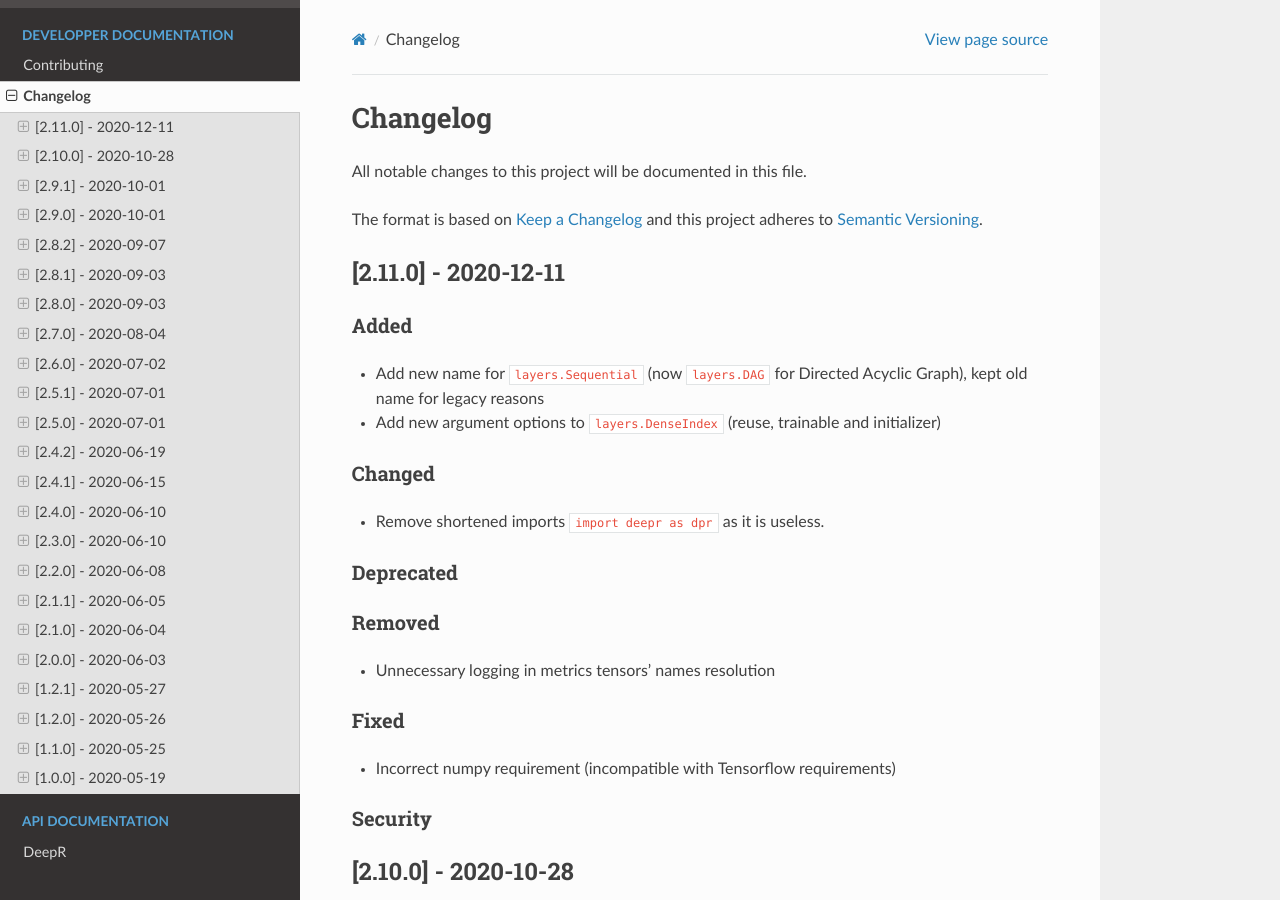
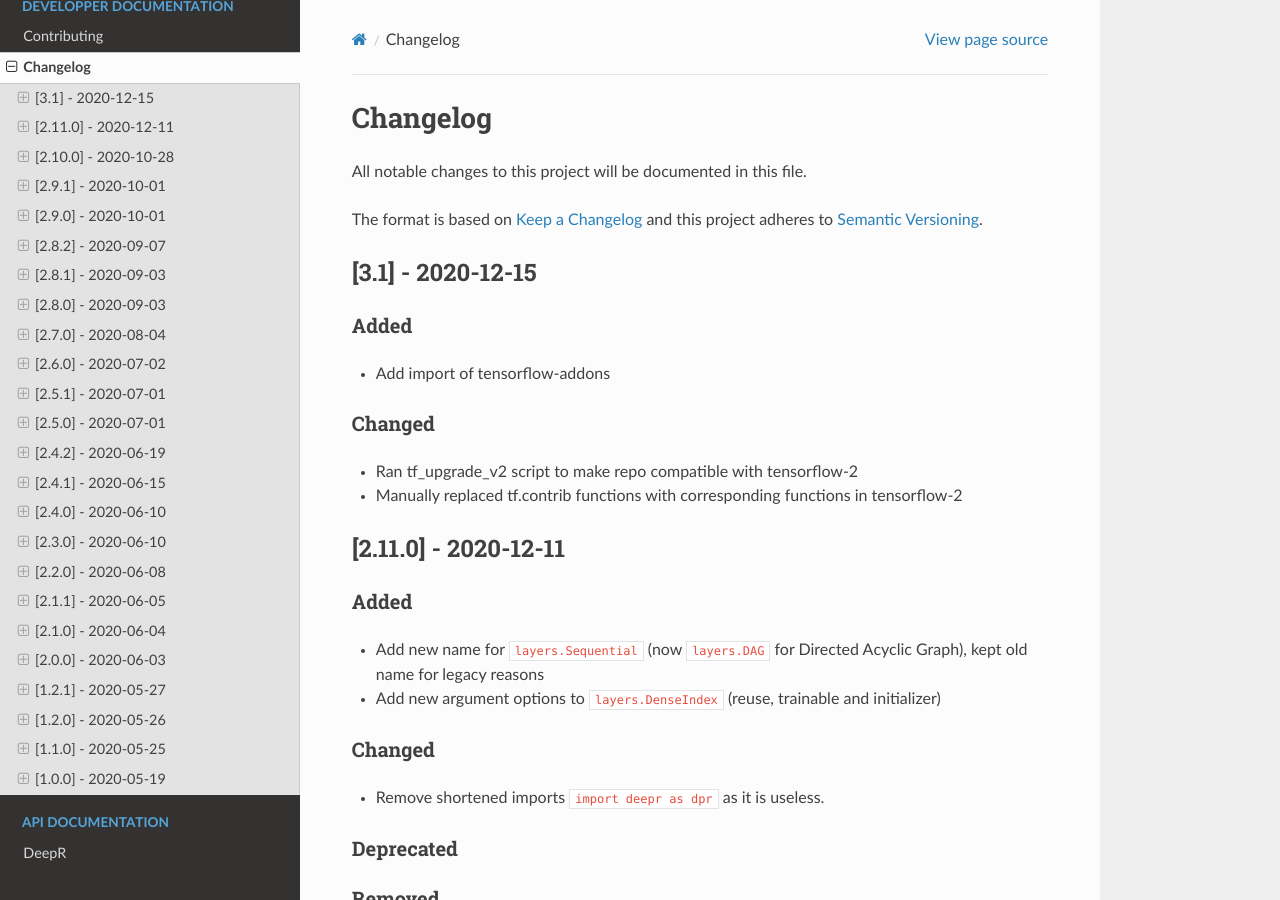
Before and after one commit to criteo/deepr, a Sphinx documentation site: the page built from docs/CHANGELOG.rst, in a window 1280 px wide and 900 px high. Built offline with Sphinx 7.4.7 and the Read the Docs theme 2.0.0, drawn with Linux system fonts in a browser that asks for light colours; pages that are not in the unit, such as notebooks, are missing from menus.

Commit message:
Modified changelog

```diff
--- a/docs/CHANGELOG.rst
+++ b/docs/CHANGELOG.rst
@@ -5,6 +5,18 @@ All notable changes to this project will be documented in this file.
 
 The format is based on `Keep a Changelog <http://keepachangelog.com/>`_
 and this project adheres to `Semantic Versioning <http://semver.org/>`_.
+
+[3.1] - 2020-12-15
+------------------
+
+Added
+~~~~~
+- Add import of tensorflow-addons
+
+Changed
+~~~~~~~
+- Ran tf_upgrade_v2 script to make repo compatible with tensorflow-2
+- Manually replaced tf.contrib functions with corresponding functions in tensorflow-2
 
 
 [2.11.0] - 2020-12-11
```
